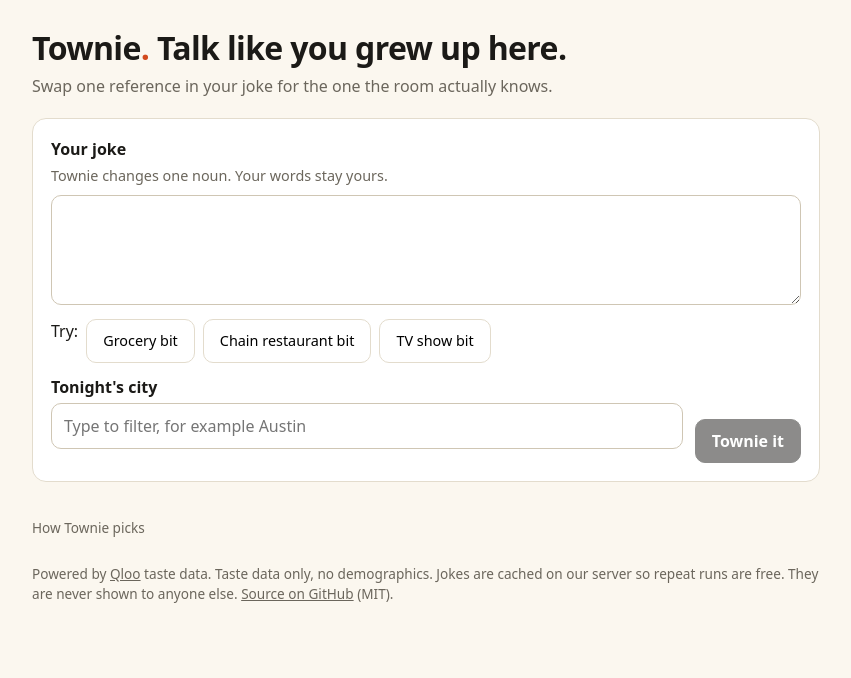
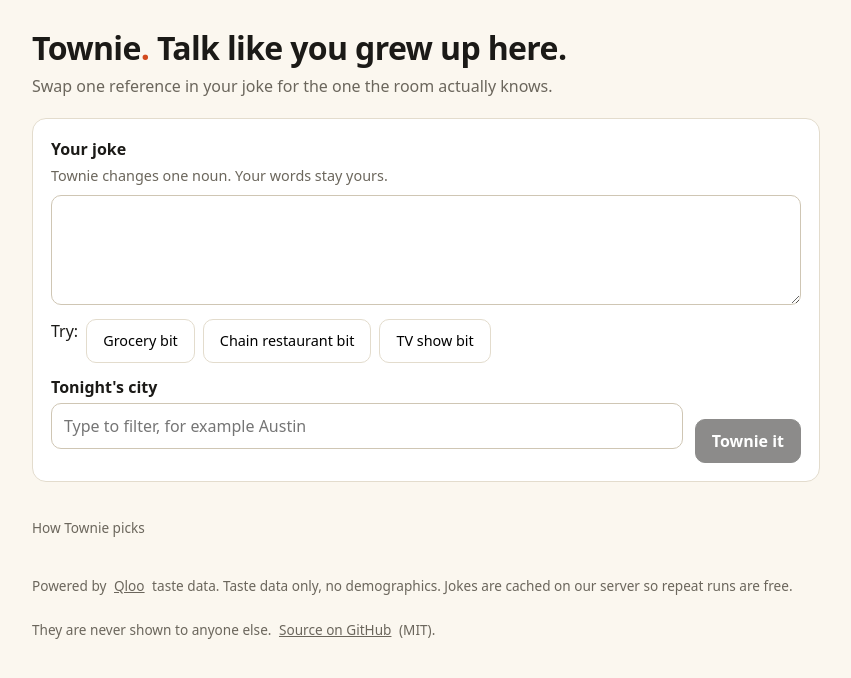
Before and after one commit to sivaratrisrinivas/townie, a Next.js app: page / in a window 1280 px wide. Shown: the top 678 px of the page, without its empty margins (214-1065 px from the left). Built offline with nearby package versions, Linux system fonts and the light colour scheme.

Commit message:
Footer links: 44px tap targets (AC16)

```diff
--- a/app/globals.css
+++ b/app/globals.css
@@ -36,7 +36,7 @@
 @media (max-width: 600px) { .compare { grid-template-columns: 1fr; } header h1 { font-size:1.6rem; } }
 .compare h3 { margin:0 0 4px; font-size:.95rem; }
 footer { color:var(--muted); font-size:.85rem; margin-top:24px; }
-footer a { color:inherit; }
+footer a { color:inherit; display:inline-block; min-height:44px; line-height:44px; padding:0 4px; }
 .sr { position:absolute; width:1px; height:1px; overflow:hidden; clip:rect(0 0 0 0); }
 .skel { color:var(--muted); }
 details summary { cursor:pointer; min-height:44px; display:flex; align-items:center; }
```
